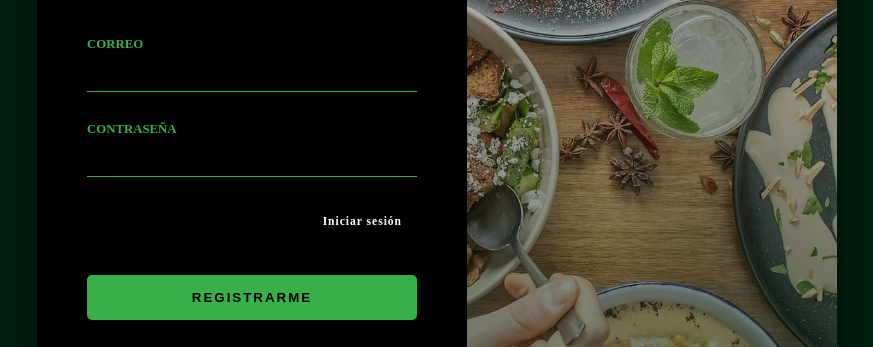
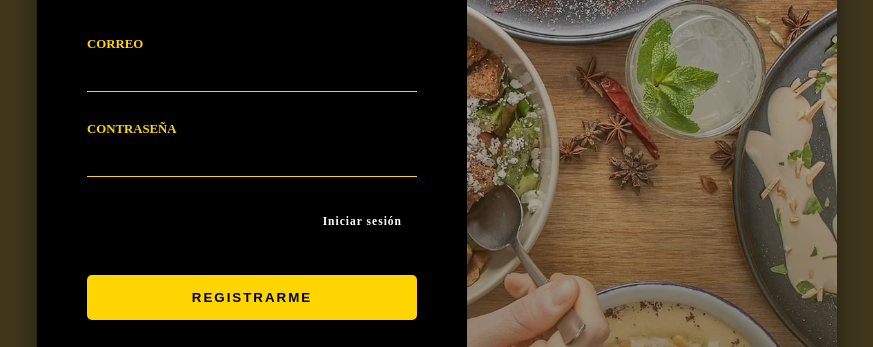
Before and after one commit to yosA11z/Benebite, a plain HTML site: page app/register.html in a window 1280 px wide. Shown: the part 249-596 px from the top of the page, without its empty margins (203-1076 px from the left). Drawn offline with nearby package versions, Linux system fonts and the light colour scheme.

Commit message:
register colors

```diff
--- a/app/register.html
+++ b/app/register.html
@@ -11,8 +11,8 @@
 
     <style>
         :root {
-            --dark-green: #011f0e;
-            --primary-green: #38b04a;
+            --dark-green: #41381c;
+            --primary-green: #FFD500;
             --text-light: #ffffff;
             --text-muted: #aaaaaa;
             --bg-dark: #000000;
```
